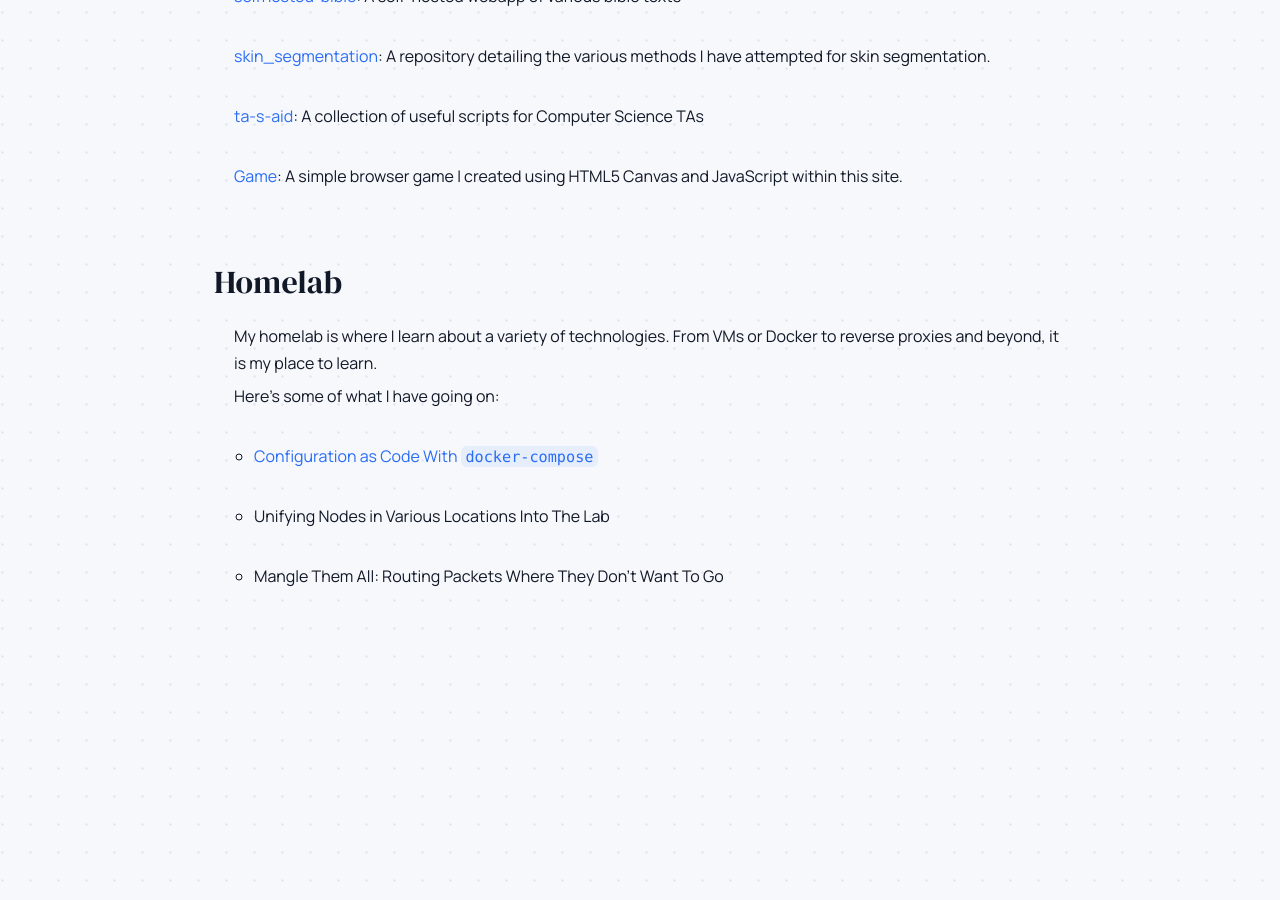
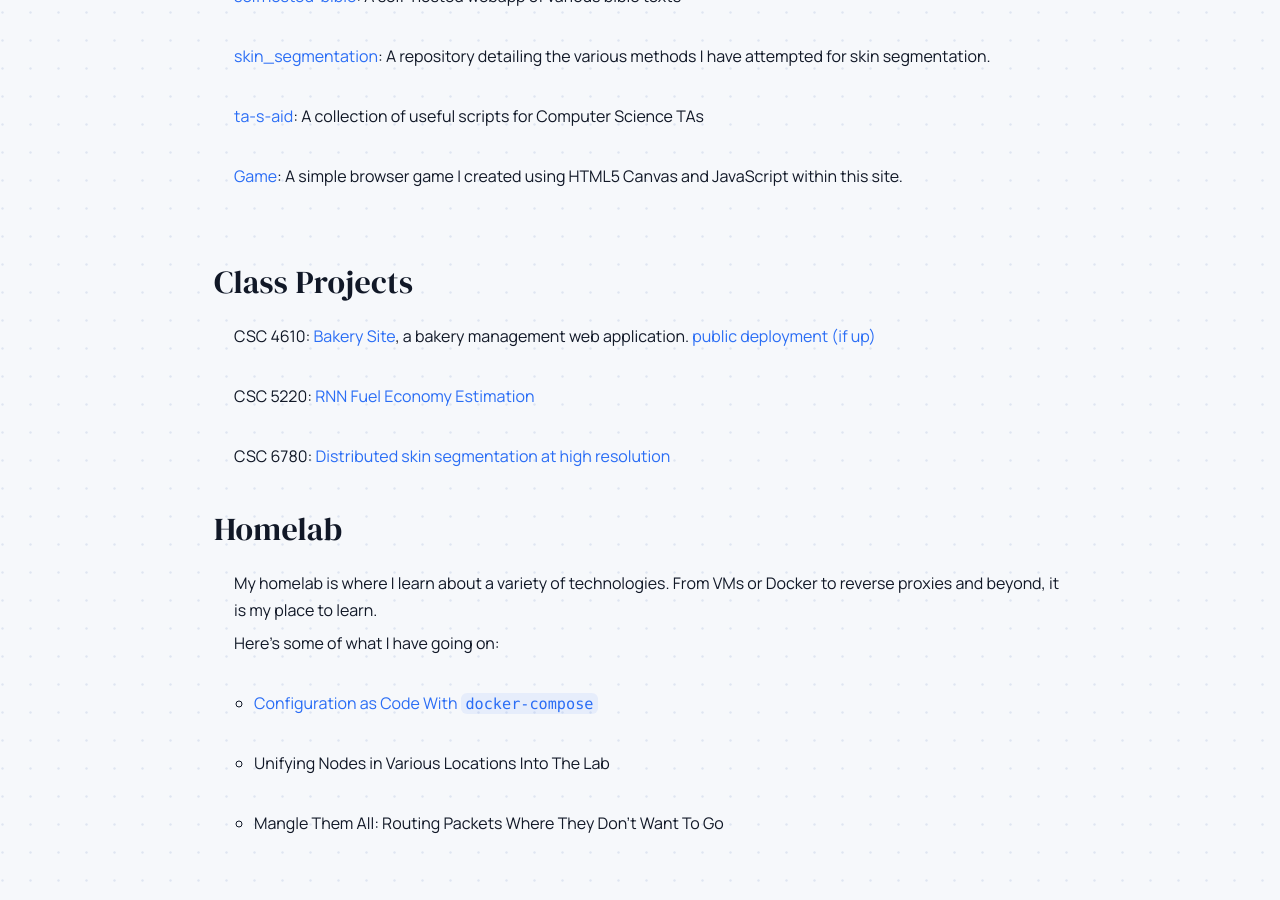
Before and after one commit to samhaswon/samhaswon.github.io, a Jekyll site: the page built from projects.html, in a window 1280 px wide and 900 px high, scrolled down 1054 px. Built offline with Jekyll 4.4.1, drawn with Linux system fonts in a browser that asks for light colours.

Commit message:
Add class projects

```diff
--- a/projects.html
+++ b/projects.html
@@ -34,7 +34,16 @@ title: Projects
       <li><a href="{{ '/game/game.html' | relative_url }}">Game</a>: A simple browser game I created using HTML5 Canvas and JavaScript within this site.</li><br>
     </ul>
   </list>
+  <h2 id="class-projects">Class Projects</h2>
+  <list>
+    <ul style="list-style-type:none;">
+      <li>CSC 4610: <a href="https://github.com/samhaswon/WebDev">Bakery Site</a>, a bakery management web application. <a href="https://webdev.samhaswondom.duckdns.org/task.html">public deployment (if up)</a></li><br>
+      <li>CSC 5220: <a href="https://github.com/samhaswon/CSC5220TermProject">RNN Fuel Economy Estimation</a></li><br>
+      <li>CSC 6780: <a href="https://github.com/samhaswon/csc6780-term-project">Distributed skin segmentation at high resolution</a></li>
+    </ul>
+  </list>
   <h2 id="homelab">Homelab</h2>
+    <list>
     <ul style="list-style-type:none;">
       <li>My homelab is where I learn about a variety of technologies. From VMs or Docker to reverse proxies and beyond, it is my place to learn.</li>
       <li>Here's some of what I have going on:</li><br>
@@ -44,4 +53,5 @@ title: Projects
         <li>Mangle Them All: Routing Packets Where They Don't Want To Go</li><br>
       </ul>
     </ul>
+  </list>
 </article>
```
Lines whose indentation alone changed are shown as unchanged.
